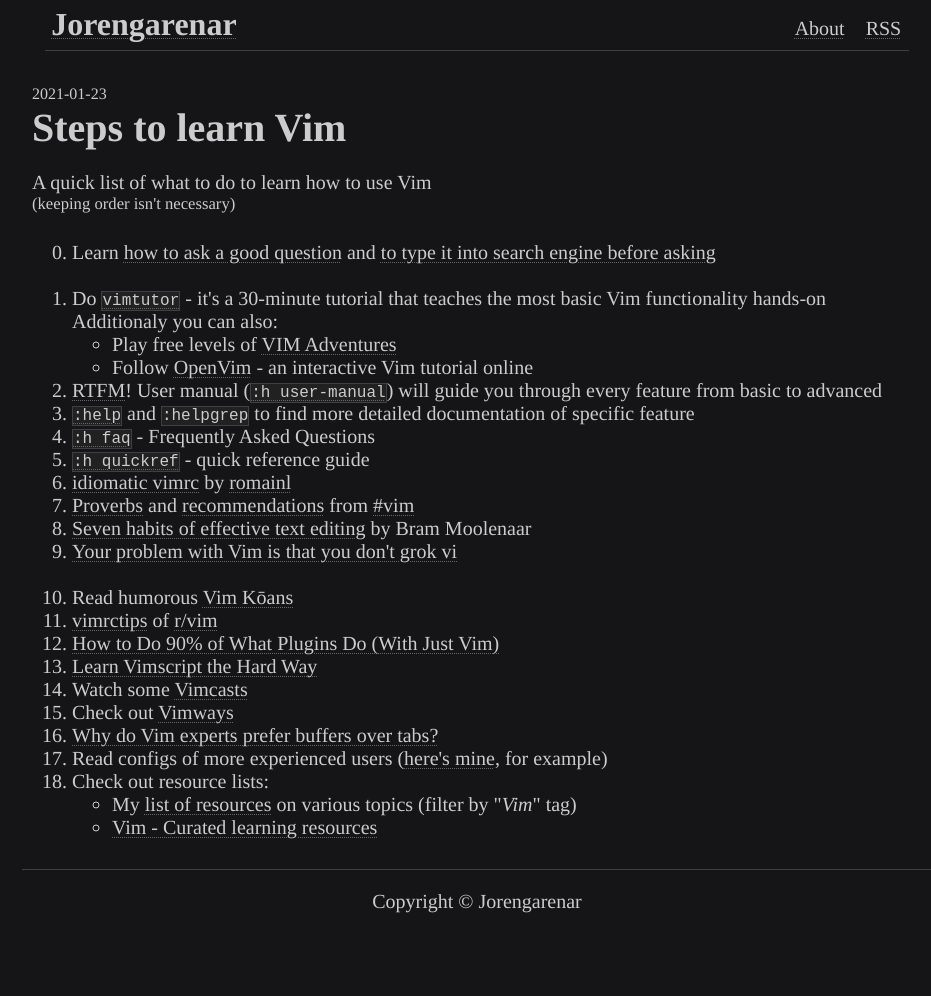
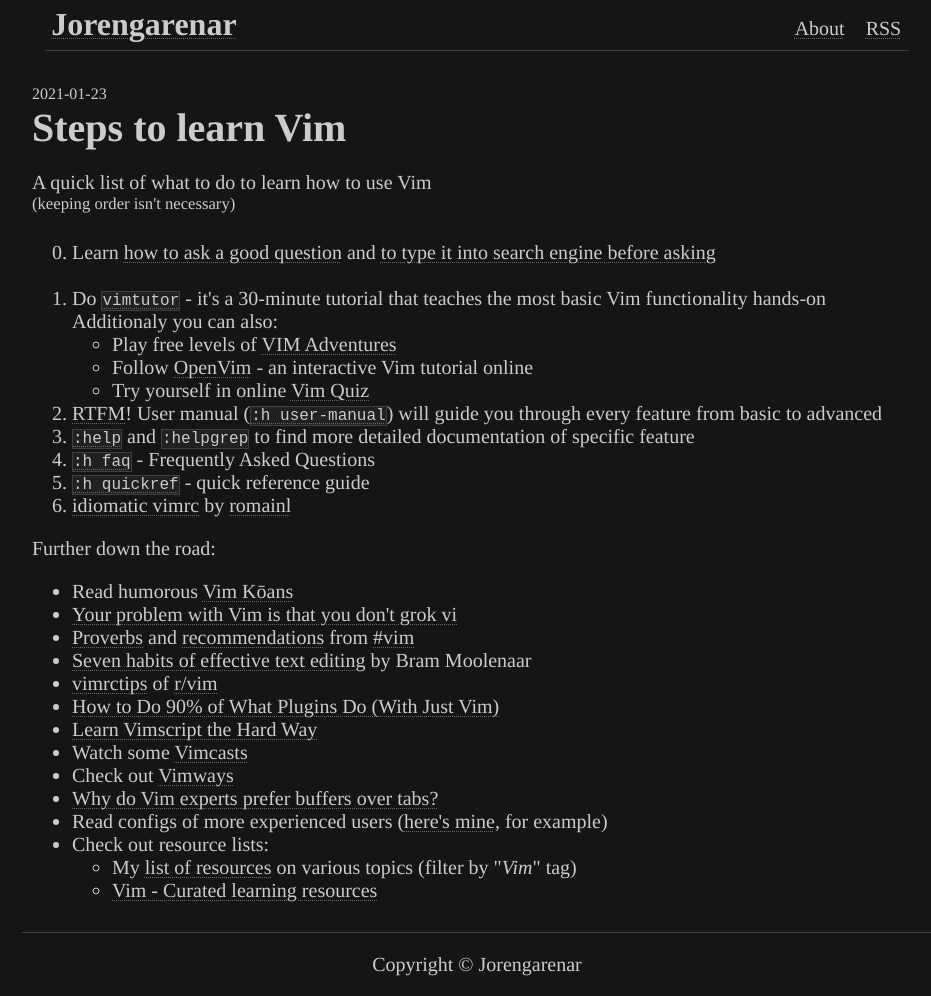
Before and after one commit to Jorenar/blog, a Jekyll site: the page built from _posts/2021-01-23-vim-learning-steps.md, in a window 1280 px wide. Shown: the whole page, without its empty margins (163-1094 px from the left). Built offline with Jekyll 4.4.1, drawn with Linux system fonts in a browser that asks for light colours; before the commit the page ends 933 px from its top, so only the background shows below that.

```diff
--- a/_posts/2021-01-23-vim-learning-steps.md
+++ b/_posts/2021-01-23-vim-learning-steps.md
@@ -15,23 +15,25 @@ A quick list of what to do to learn how to use Vim
     Additionaly you can also:
    * Play free levels of [VIM Adventures](https://vim-adventures.com)
    * Follow [OpenVim](https://openvim.com/) - an interactive Vim tutorial online
+   * Try yourself in online [Vim Quiz](https://vim.morzel.net)
  2. [RTFM](https://en.wikipedia.org/wiki/RTFM)! User manual ([`:h user-manual`](https://vimhelp.org/usr_toc.txt.html)) will guide you through every feature from basic to advanced
  3. [`:help`](https://vimhelp.org/) and `:helpgrep` to find more detailed documentation of specific feature
  4. [`:h faq`](https://vimhelp.org/vim_faq.txt.html) - Frequently Asked Questions
  5. [`:h quickref`](https://vimhelp.org/quickref.txt.html) - quick reference guide
  6. [idiomatic vimrc](https://github.com/romainl/idiomatic-vimrc) by [romainl](http://romainl.github.io/)
- 7. [Proverbs](https://www.vi-improved.org/vim-proverbs) and [recommendations](https://www.vi-improved.org/recommendations) from [#vim](https://www.vi-improved.org/)
- 8. [Seven habits of effective text editing](https://www.moolenaar.net/habits.html) by Bram Moolenaar
- 9. [Your problem with Vim is that you don't grok vi](https://stackoverflow.com/a/1220118/10247460)
-<br><br>
-10. Read humorous [Vim Kōans](https://blog.sanctum.geek.nz/vim-koans)
-11. [vimrctips](https://www.reddit.com/r/vim/wiki/vimrctips) of [r/vim](https://www.reddit.com/r/vim)
-12. [How to Do 90% of What Plugins Do (With Just Vim)](https://www.youtube.com/watch?v=XA2WjJbmmoM)
-13. [Learn Vimscript the Hard Way](https://learnvimscriptthehardway.stevelosh.com)
-14. Watch some [Vimcasts](http://vimcasts.org/episodes)
-15. Check out [Vimways](https://vimways.org/2018)
-16. [Why do Vim experts prefer buffers over tabs?](https://stackoverflow.com/a/26710166/10247460)
-17. Read configs of more experienced users ([here's mine](https://github.com/Jorengarenar/dotfiles/tree/master/vim), for example)
-18. Check out resource lists:
-   * My [list of resources](https://resources.joren.ga) on various topics (filter by "_Vim_" tag)
-   * [Vim - Curated learning resources](https://learnbyexample.github.io/curated_resources/vim.html)
+
+Further down the road:
+  * Read humorous [Vim Kōans](https://blog.sanctum.geek.nz/vim-koans)
+  * [Your problem with Vim is that you don't grok vi](https://stackoverflow.com/a/1220118/10247460)
+  * [Proverbs](https://www.vi-improved.org/vim-proverbs) and [recommendations](https://www.vi-improved.org/recommendations) from [#vim](https://www.vi-improved.org/)
+  * [Seven habits of effective text editing](https://www.moolenaar.net/habits.html) by Bram Moolenaar
+  * [vimrctips](https://www.reddit.com/r/vim/wiki/vimrctips) of [r/vim](https://www.reddit.com/r/vim)
+  * [How to Do 90% of What Plugins Do (With Just Vim)](https://www.youtube.com/watch?v=XA2WjJbmmoM)
+  * [Learn Vimscript the Hard Way](https://learnvimscriptthehardway.stevelosh.com)
+  * Watch some [Vimcasts](http://vimcasts.org/episodes)
+  * Check out [Vimways](https://vimways.org/2018)
+  * [Why do Vim experts prefer buffers over tabs?](https://stackoverflow.com/a/26710166/10247460)
+  * Read configs of more experienced users ([here's mine](https://github.com/Jorengarenar/dotfiles/tree/master/vim), for example)
+  * Check out resource lists:
+    * My [list of resources](https://resources.joren.ga) on various topics (filter by "_Vim_" tag)
+    * [Vim - Curated learning resources](https://learnbyexample.github.io/curated_resources/vim.html)
```
